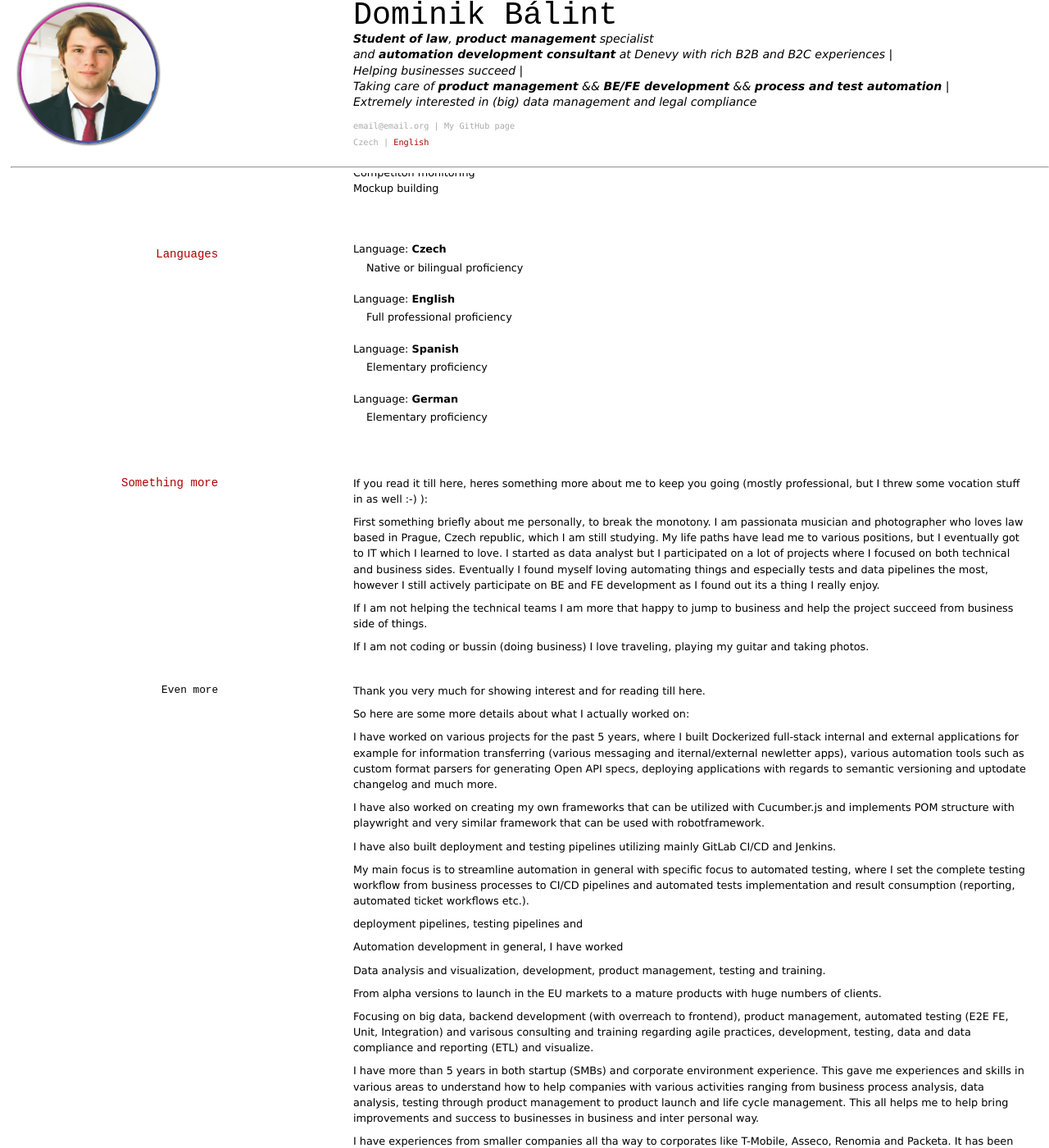
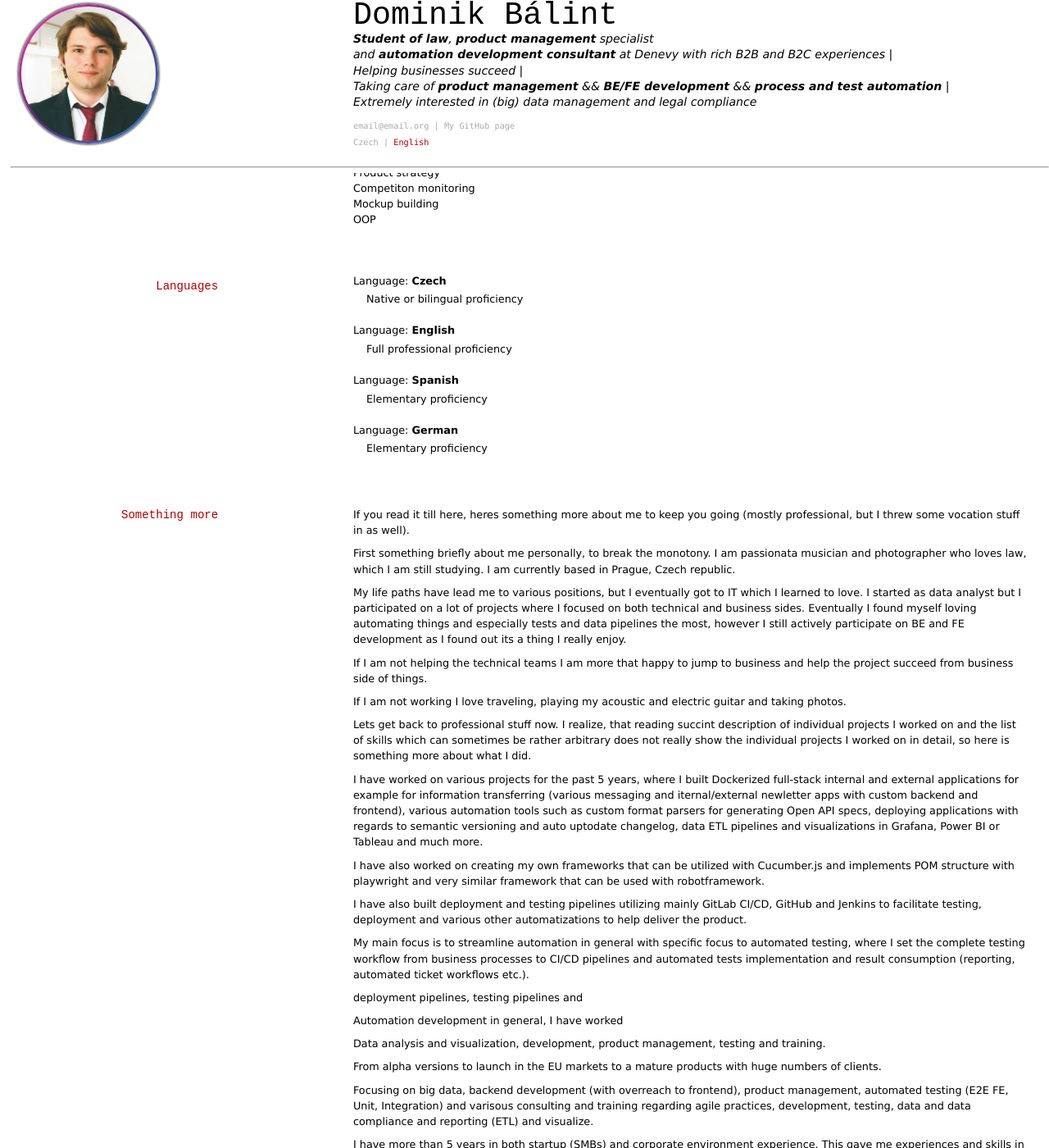
Before and after one commit to Dominik-97/curriculum-vitae, a Jekyll site: the page built from index.md, in a window 1280 px wide and 1400 px high, scrolled down 5815 px. Shown: the whole window at 82% size. Built offline with Jekyll 4.4.1, drawn with Linux system fonts in a browser that asks for light colours.

Commit message:
Working on Something more.

```diff
--- a/index.md
+++ b/index.md
@@ -261,27 +261,23 @@
 
 ## Something more
 
-If you read it till here, heres something more about me to keep you going (mostly professional, but I threw some vocation stuff in as well :-) ):
+If you read it till here, heres something more about me to keep you going (mostly professional, but I threw some vocation stuff in as well). <br>
 
-First something briefly about me personally, to break the monotony. I am passionata musician and photographer who loves law based in Prague, Czech republic, which I am still studying. My life paths have lead me to various positions, but I eventually got to IT which I learned to love. I started as data analyst but I participated on a lot of projects where I focused on both technical and business sides. Eventually I found myself loving automating things and especially tests and data pipelines the most, however I still actively participate on BE and FE development as I found out its a thing I really enjoy.
+First something briefly about me personally, to break the monotony. I am passionata musician and photographer who loves law, which I am still studying. I am currently based in Prague, Czech republic. <br>
 
-If I am not helping the technical teams I am more that happy to jump to business and help the project succeed from business side of things.
+My life paths have lead me to various positions, but I eventually got to IT which I learned to love. I started as data analyst but I participated on a lot of projects where I focused on both technical and business sides. Eventually I found myself loving automating things and especially tests and data pipelines the most, however I still actively participate on BE and FE development as I found out its a thing I really enjoy. <br>
 
-If I am not coding or bussin (doing business) I love traveling, playing my guitar and taking photos.
+If I am not helping the technical teams I am more that happy to jump to business and help the project succeed from business side of things. <br>
 
-### Even more
+If I am not working I love traveling, playing my acoustic and electric guitar and taking photos. <br>
 
-Thank you very much for showing interest and for reading till here.
+Lets get back to professional stuff now. I realize, that reading succint description of individual projects I worked on and the list of skills which can sometimes be rather arbitrary does not really show the individual projects I worked on in detail, so here is something more about what I did. <br>
 
-So here are some more details about what I actually worked on:
+I have worked on various projects for the past 5 years, where I built Dockerized full-stack internal and external applications for example for information transferring (various messaging and iternal/external newletter apps with custom backend and frontend), various automation tools such as custom format parsers for generating Open API specs, deploying applications with regards to semantic versioning and auto uptodate changelog, data ETL pipelines and visualizations in Grafana, Power BI or Tableau and much more. <br>
 
-<!-- Just to say something about what I actually worked on -->
+I have also worked on creating my own frameworks that can be utilized with Cucumber.js and implements POM structure with playwright and very similar framework that can be used with robotframework. <br>
 
-I have worked on various projects for the past 5 years, where I built Dockerized full-stack internal and external applications for example for information transferring (various messaging and iternal/external newletter apps), various automation tools such as custom format parsers for generating Open API specs, deploying applications with regards to semantic versioning and uptodate changelog and much more.
-
-I have also worked on creating my own frameworks that can be utilized with Cucumber.js and implements POM structure with playwright and very similar framework that can be used with robotframework.
-
-I have also built deployment and testing pipelines utilizing mainly GitLab CI/CD and Jenkins.
+I have also built deployment and testing pipelines utilizing mainly GitLab CI/CD, GitHub and Jenkins to facilitate testing, deployment and various other automatizations to help deliver the product. <br>
 
 My main focus is to streamline automation in general with specific focus to automated testing, where I set the complete testing workflow from business processes to CI/CD pipelines and automated tests implementation and result consumption (reporting, automated ticket workflows etc.).
 
```
Also changed, not shown: _data/cv_data.json (+19 -0 lines).
